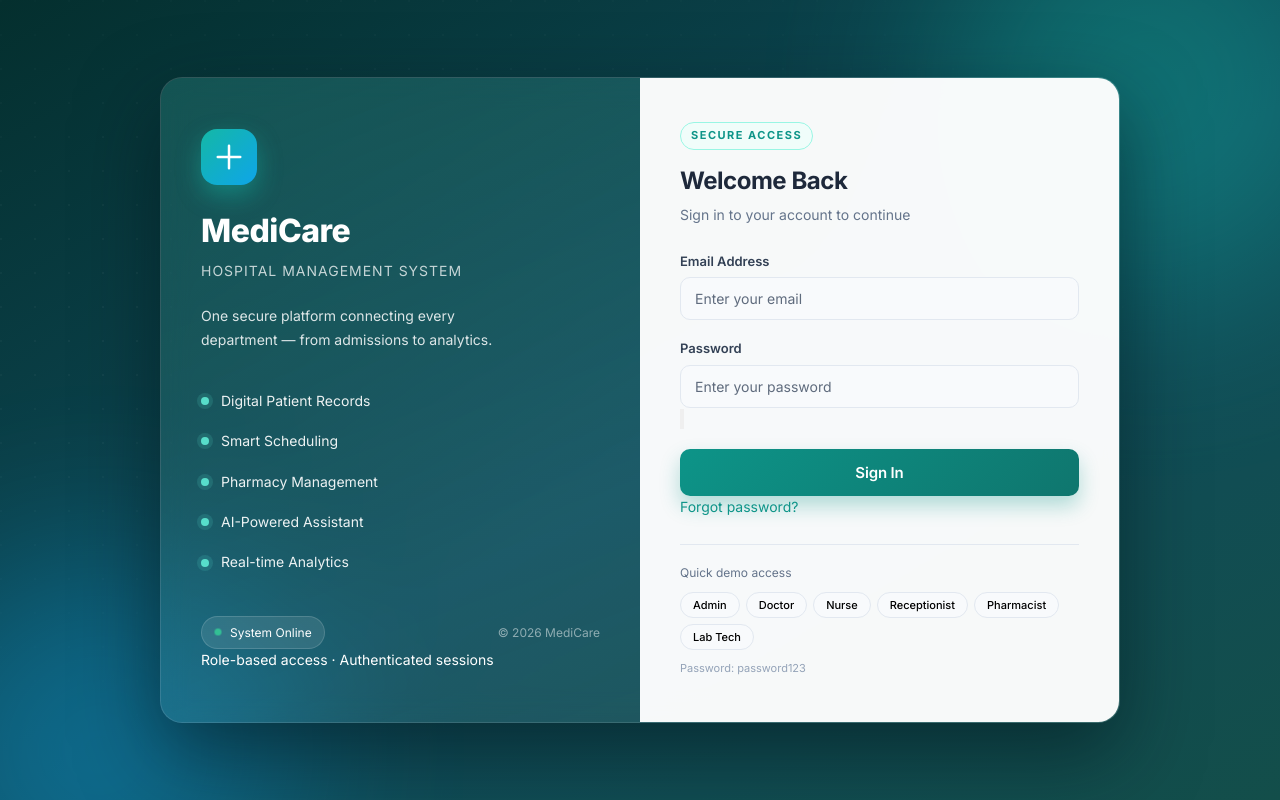
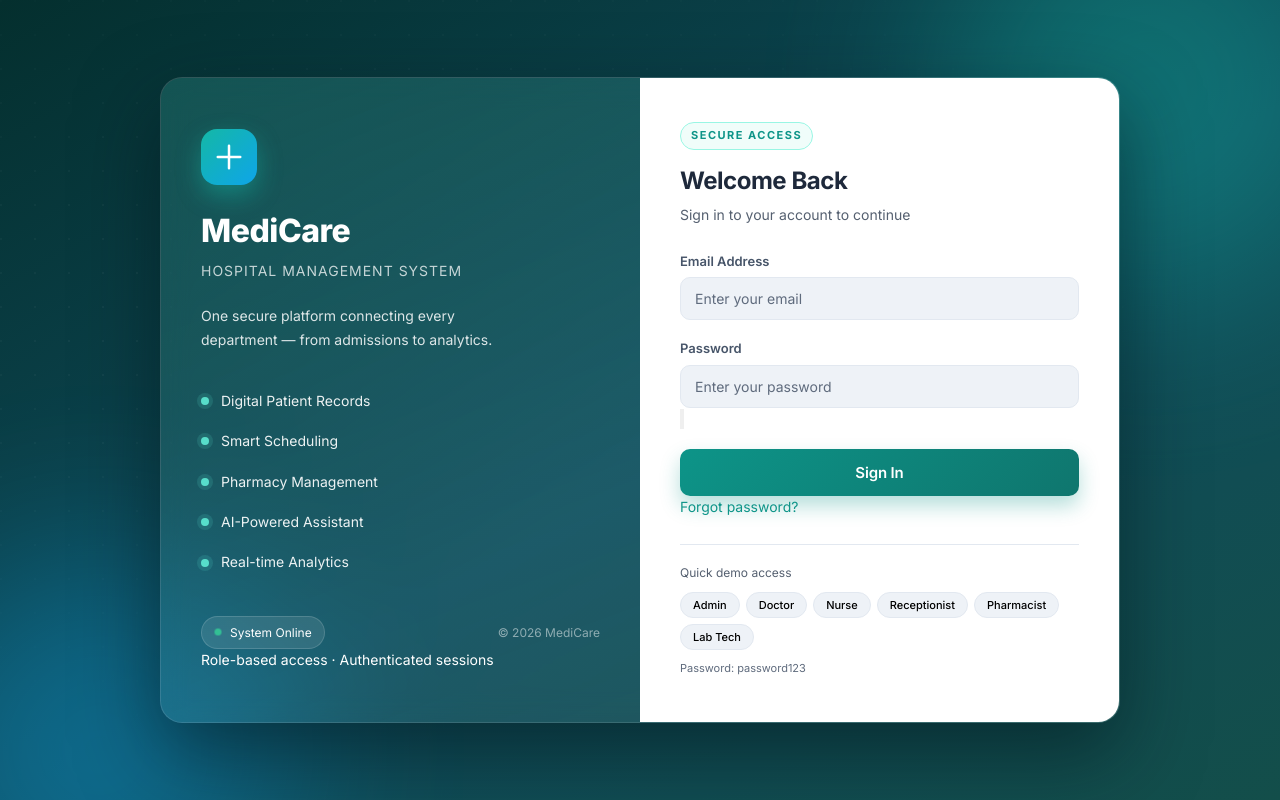
Before and after one commit to Salomo794/hospital-management-system, a Vue app in the folder client/: page /login in a window 1280 px wide. Built offline with nearby package versions, Linux system fonts and the light colour scheme.

Commit message:
fix: use theme tokens for login text and surfaces (dark-mode safe)

```diff
--- a/client/src/views/auth/Login.vue
+++ b/client/src/views/auth/Login.vue
@@ -352,7 +352,7 @@ export default {
 .login-right {
   flex: 1;
   padding: 44px 40px;
-  background: rgba(255, 255, 255, 0.97);
+  background: var(--surface);
 }
 
 .form-heading {
@@ -376,12 +376,12 @@ export default {
 .login-form h2 {
   font-size: 24px;
   font-weight: 700;
-  color: #1e293b;
+  color: var(--text-primary);
   margin-bottom: 4px;
 }
 
 .subtitle {
-  color: #64748b;
+  color: var(--text-muted);
   font-size: 14px;
 }
 
@@ -393,7 +393,7 @@ export default {
   display: block;
   font-size: 13px;
   font-weight: 600;
-  color: #334155;
+  color: var(--text-secondary);
   margin-bottom: 6px;
 }
 
@@ -403,15 +403,15 @@ export default {
   border: 1.5px solid #e2e8f0;
   border-radius: 10px;
   font-size: 14px;
-  color: #1e293b;
-  background: #f8fafc;
+  color: var(--text-primary);
+  background: var(--bg-app);
   transition: border-color 0.2s, box-shadow 0.2s, background 0.2s;
 }
 
 .form-group input:focus {
   outline: none;
   border-color: #0d9488;
-  background: white;
+  background: var(--surface);
   box-shadow: 0 0 0 4px rgba(13, 148, 136, 0.12);
 }
 
@@ -445,12 +445,12 @@ export default {
 }
 
 .has-error input {
-  border-color: #ef4444;
+  border-color: var(--danger);
 }
 
 .field-error {
   font-size: 12px;
-  color: #ef4444;
+  color: var(--danger);
   margin-top: 5px;
   display: block;
 }
@@ -463,7 +463,7 @@ export default {
 
 .demo-title {
   font-size: 12px;
-  color: #64748b;
+  color: var(--text-muted);
   margin-bottom: 10px;
 }
 
@@ -477,7 +477,7 @@ export default {
   padding: 5px 12px;
   border: 1px solid #e2e8f0;
   border-radius: 999px;
-  background: #f8fafc;
+  background: var(--bg-app);
   font-size: 11px;
   font-weight: 500;
   cursor: pointer;
@@ -492,7 +492,7 @@ export default {
 
 .demo-note {
   font-size: 11px;
-  color: #94a3b8;
+  color: var(--text-subtle);
   margin-top: 10px;
 }
 
```
